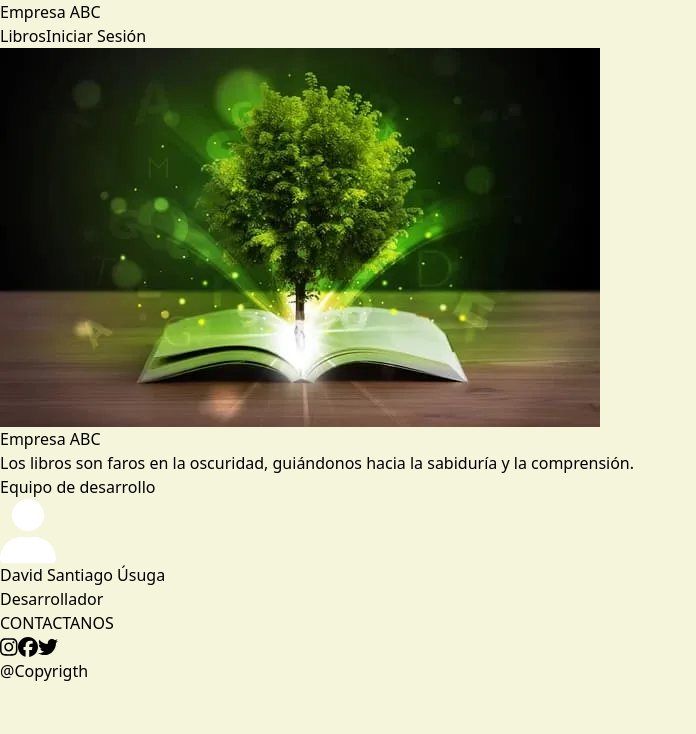
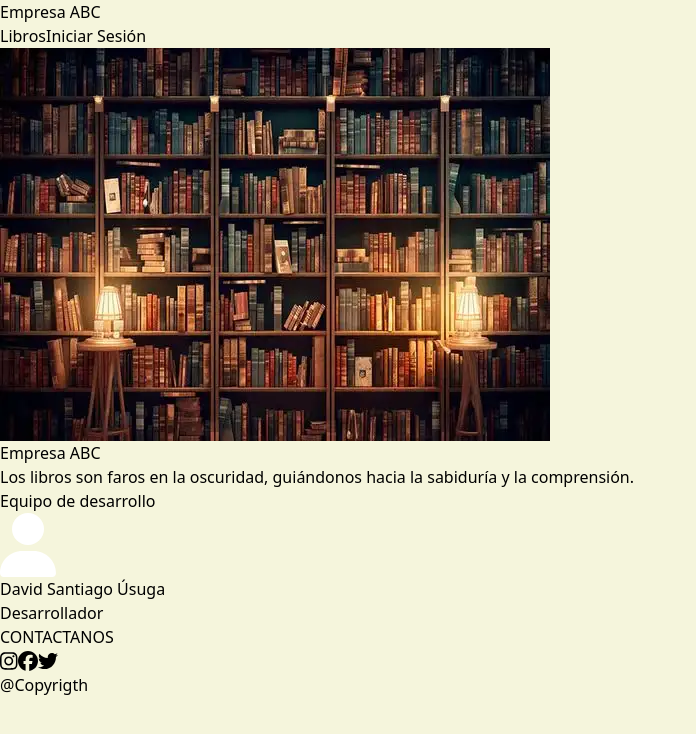
Before and after one commit to albust2005/project_tecnoParque, a React (Vite) app in the folder client/: page / in a window 1280 px wide. Shown: the top 734 px of the page, without its empty margins (0-696 px from the left). Built offline with nearby package versions, Linux system fonts and the light colour scheme; no server answers.

Commit message:
img_index

```diff
--- a/client/src/page/index.jsx
+++ b/client/src/page/index.jsx
@@ -12,7 +12,7 @@ export function Index() {
         <>
             <div className="flex w-full h-[80vh] overflow-hidden z-10 justify-center items-center text-white font-serif">
                 <div className="flex flex-col h-[80%] w-full absolute bg-gray-500 z-10 opacity-70 text-center items-center justify-center"></div>
-                <img src="../../src/assets/img/imagenLibro.webp" alt="" className="w-full object-cover -z-10"/>
+                <img src="../../src/assets/img/index.webp" alt="" className="w-full object-fill -z-10"/>
                 <h1 className="absolute z-20 text-8xl font-serif mb-[10%]">Empresa ABC</h1>
                 <p className="absolute z-20 mt-[8%] w-[80%] text-center text-3xl">
                     Los libros son faros en la oscuridad, guiándonos hacia la sabiduría y la comprensión.
```
Also changed, not shown: client/src/assets/img/index.webp (added).
